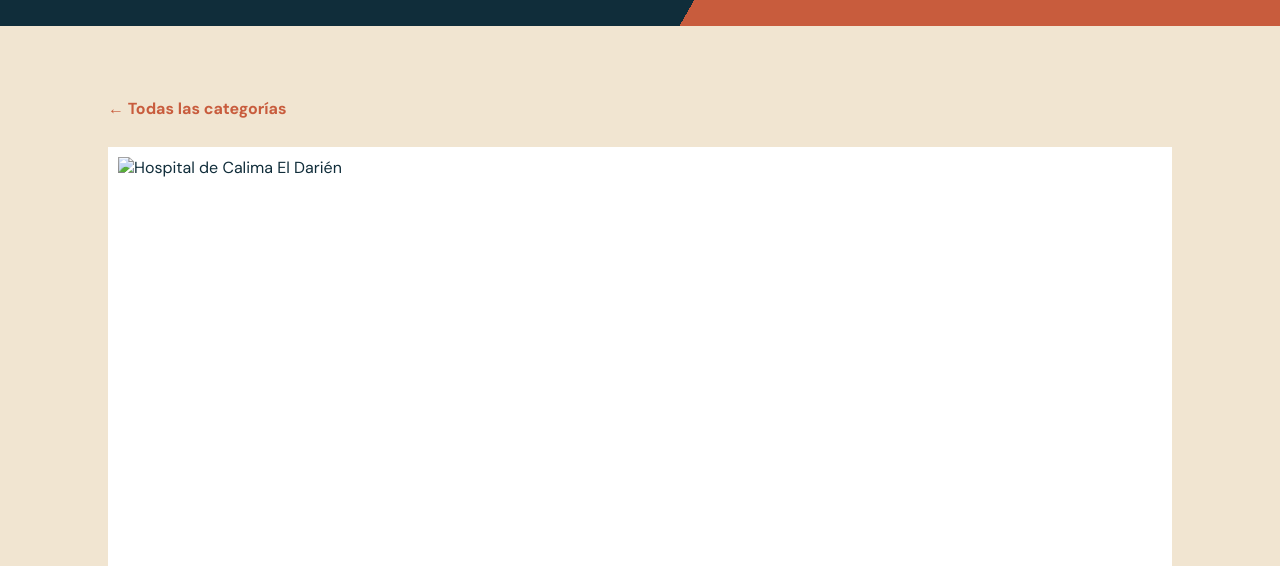
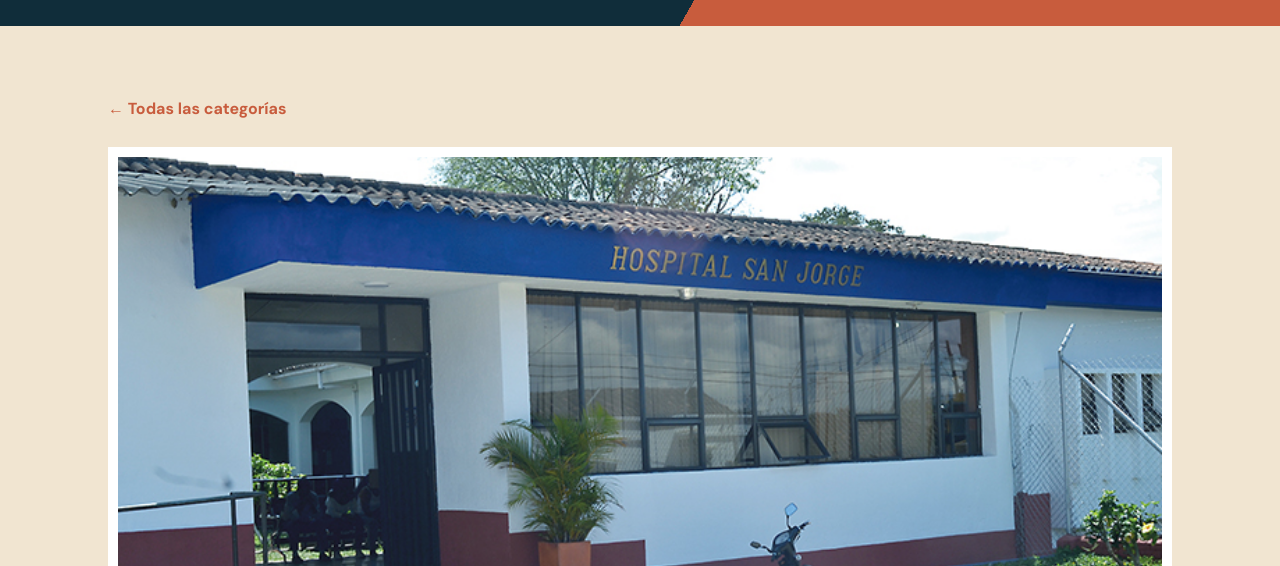
Before and after one commit to Alfonsonino73/calima-pueblo-magico, a plain HTML site: page SALUD.html in a window 1280 px wide. Shown: the part 234-800 px from the top of the page. Drawn offline with nearby package versions, Linux system fonts and the light colour scheme.

Commit message:
Cambio de titulo

```diff
--- a/SALUD.html
+++ b/SALUD.html
@@ -25,7 +25,7 @@
 		<a class="faq-volver" href="ayuda.html">← Todas las categorías</a>
 		<div class="ayuda-imagenes" aria-label="Servicio de salud de Calima El Darién">
 			<figure class="ayuda-imagen-ficha">
-				<img src="../calima/IMG/HOSPITAL.jpg" alt="Hospital de Calima El Darién">
+				<img src="IMG/HOSPITAL.jpg" alt="E.S.E.Hospital San Jorge Calima El Darién">
 				<figcaption>Atención en salud</figcaption>
 			</figure>
 		</div>
```
